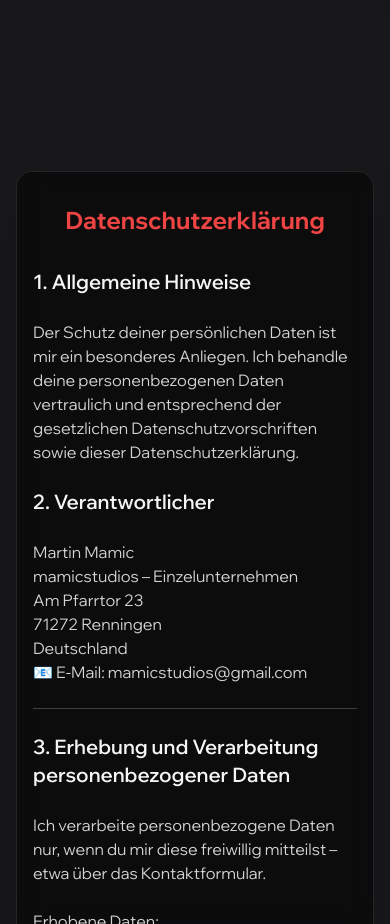
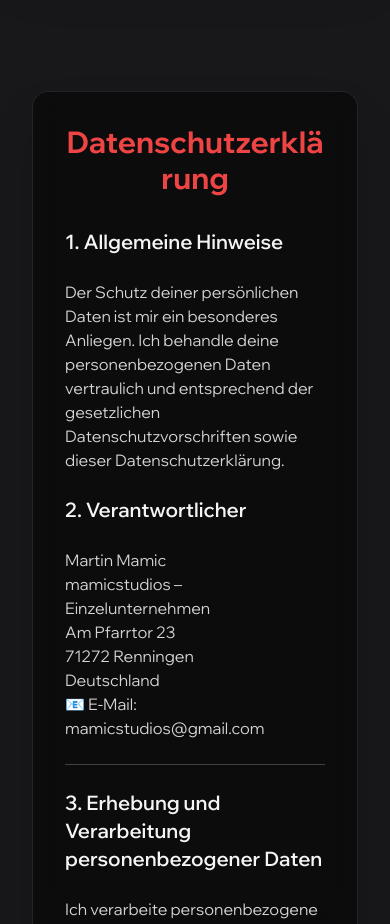
Before and after one commit to martinmamic/mamicstudios, a React (Vite) app: page / in a window 390 px wide. Shown: the part 9700-10624 px from the top of the page. Built offline with nearby package versions, Linux system fonts and the light colour scheme.

Commit message:
Datenschutz Optimierung

```diff
--- a/src/DatenschutzSection.jsx
+++ b/src/DatenschutzSection.jsx
@@ -4,22 +4,17 @@ const DatenschutzSection = () => (
 
 <section
   id="datenschutz"
-  className="relative min-h-screen text-white flex flex-col justify-center items-center w-full box-border"
+  className="relative min-h-screen text-white flex flex-col justify-center items-center py-20 sm:py-28 px-4 sm:px-6 lg:px-8 w-full box-border"
   style={{
     background: '#18181b',
-    paddingTop: 'calc(env(safe-area-inset-top, 0px) + 5rem)',
-    paddingBottom: 'calc(env(safe-area-inset-bottom, 0px) + 5rem)',
+    paddingTop: 'calc(env(safe-area-inset-top, 0px) + 0rem)',
+    paddingBottom: 'calc(env(safe-area-inset-bottom, 0px) + 0rem)',
   }}
 >
   <div
-    className="relative z-10 w-full max-w-md md:max-w-2xl lg:max-w-3xl mx-auto text-left bg-black/50 rounded-2xl shadow-2xl backdrop-blur-md border border-white/10 overflow-hidden break-words box-border"
-    style={{
-      width: '100%',
-      padding: '2rem 1rem', // 2rem oben/unten, 1rem seitlich für mobile
-      boxSizing: 'border-box',
-    }}
+    className="relative z-10 w-full max-w-md md:max-w-2xl lg:max-w-3xl mx-auto text-left bg-black/50 rounded-2xl p-8 sm:p-12 shadow-2xl backdrop-blur-md border border-white/10 overflow-hidden break-words box-border"
   >
-    <h2 className="text-2xl sm:text-3xl md:text-4xl font-bold text-red-500 mb-8 text-center">Datenschutzerklärung</h2>
+    <h2 className="text-3xl sm:text-4xl font-bold text-red-500 mb-8 text-center">Datenschutzerklärung</h2>
     <div className="space-y-6 text-neutral-300 text-base sm:text-base md:text-lg">
       <h3 className="text-xl font-semibold text-neutral-100 mb-2">1. Allgemeine Hinweise</h3>
       <p>Der Schutz deiner persönlichen Daten ist mir ein besonderes Anliegen. Ich behandle deine personenbezogenen Daten vertraulich und entsprechend der gesetzlichen Datenschutzvorschriften sowie dieser Datenschutzerklärung.</p>
```
